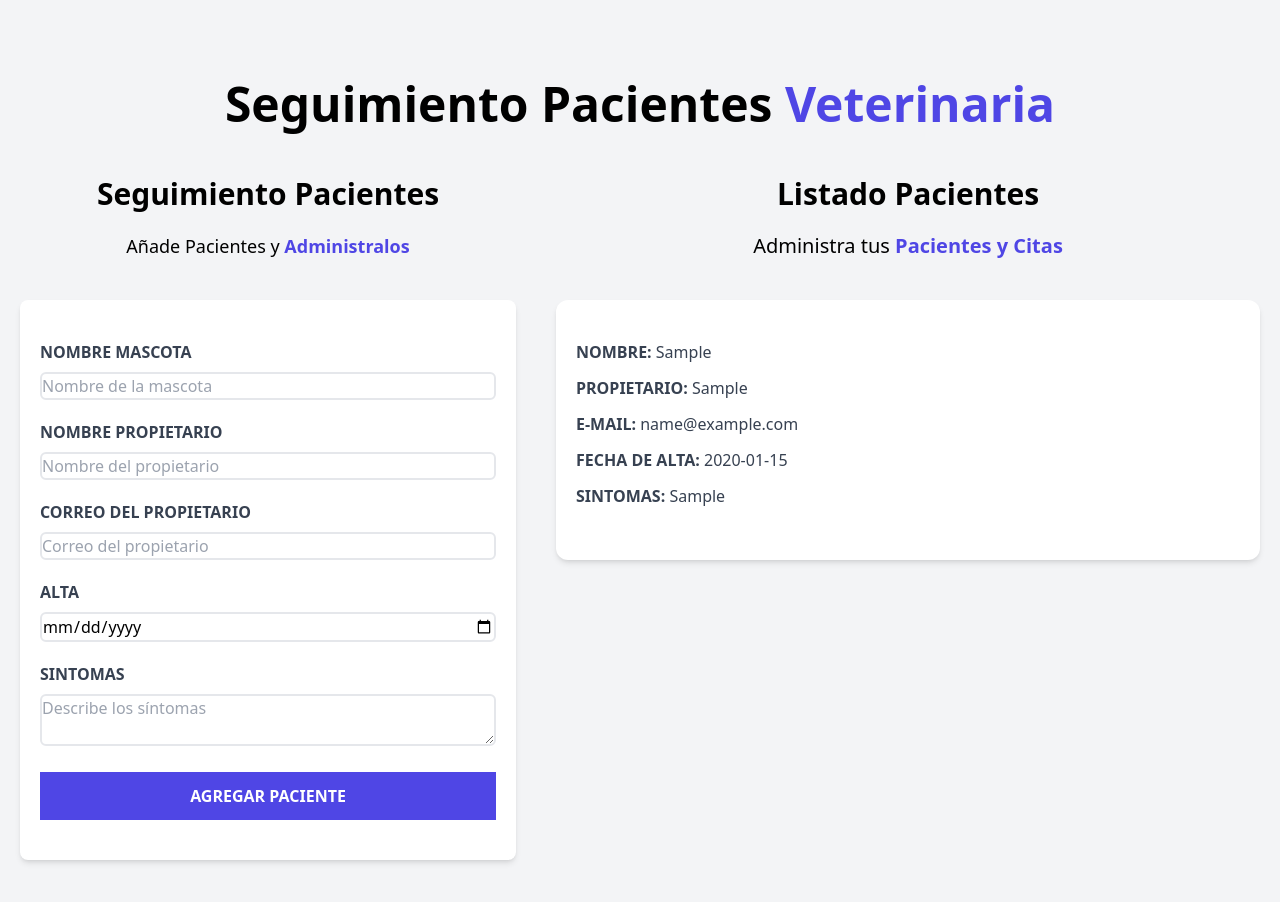
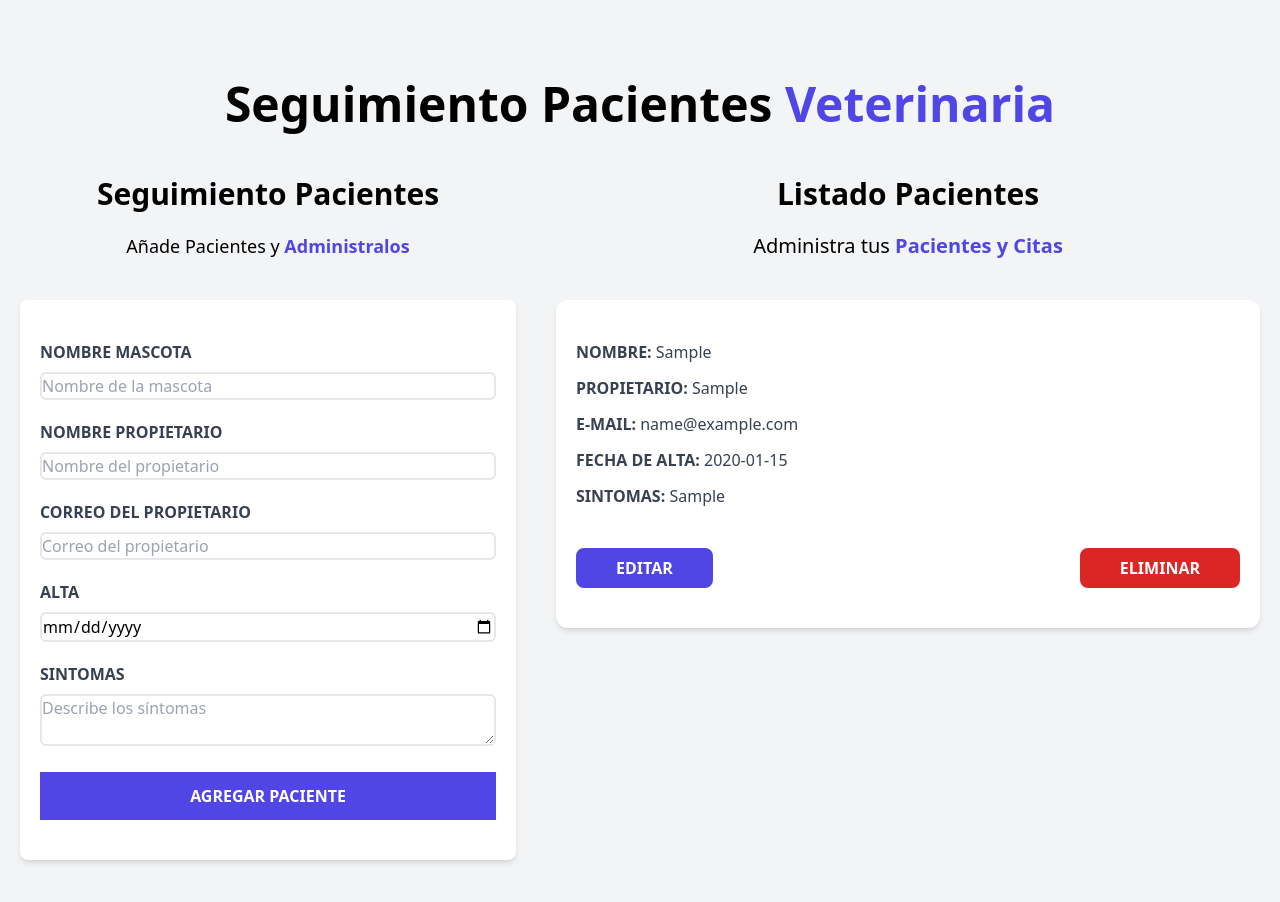
Before and after one commit to jdamianlh/citas-react, a React (Vite) app: page / in a window 1280 px wide. Both pictures are taken after typing "Sample", "Sample", "name@example.com", "2020-01-15", "Sample" into the empty fields and a click on the input "Agregar Paciente". Shown: the top 902 px of the page. Built offline with nearby package versions, Linux system fonts and the light colour scheme.

Commit message:
Edicion de un registro

```diff
--- a/src/App.jsx
+++ b/src/App.jsx
@@ -1,4 +1,4 @@
-import { useState } from "react"
+import { useState, useEffect } from "react"
 import Header from "./components/Header"
 import Formulario from "./components/Formulario"
 import ListadoPacientes from "./components/ListadoPacientes"
@@ -6,6 +6,7 @@
 function App() {
 
   const [pacientes, setPacientes] = useState([])
+  const [paciente, setPaciente] = useState({})
 
   return (
     <div className="container mx-auto mt-20">
@@ -14,9 +15,12 @@
         <Formulario
           pacientes= {pacientes}
           setPacientes={setPacientes}
+          paciente={paciente}
+          setPaciente={setPaciente}
         />
         <ListadoPacientes
           pacientes={pacientes}
+          setPaciente={setPaciente}
         />
       </div>
     </div>
--- a/src/components/Formulario.jsx
+++ b/src/components/Formulario.jsx
@@ -1,6 +1,6 @@
-import { useState } from "react"
+import { useState, useEffect } from "react"
 import Error from "./Error"
-const Formulario = ({pacientes, setPacientes}) => {
+const Formulario = ({pacientes, setPacientes, paciente, setPaciente}) => {
 
     const [nombre, setNombre] = useState('')
     const [propietario, setPropietario] = useState('')
@@ -9,6 +9,16 @@
     const [sintomas, setSintomas] = useState('')
 
     const [error, setError] = useState(false)
+
+    useEffect(()=>{
+        if(Object.keys(paciente).length > 0){
+            setNombre(paciente.nombre)
+            setPropietario(paciente.propietario)
+            setEmail(paciente.email)
+            setFecha(paciente.fecha)
+            setSintomas(paciente.sintomas)
+        }
+    },[paciente])
 
     const generarId = () => {
         const random = Math.random().toString(36).substring(2)
@@ -32,11 +42,25 @@
             propietario,
             email,
             fecha,
-            sintomas,
-            id: generarId()
+            sintomas
         }
 
-        setPacientes([...pacientes, objetoPaciente])
+        if(paciente.id){
+            //Editando el registro
+            console.log('Editando..')
+            objetoPaciente.id = paciente.id
+            const pacientesActualizados = pacientes.map(pacienteState => pacienteState.id === paciente.id ? objetoPaciente : pacienteState)
+            setPacientes(pacientesActualizados)
+            setPaciente({})
+        }else{
+            //Nuevo registro
+            objetoPaciente.id = generarId()
+            setPacientes([...pacientes, objetoPaciente])
+        }
+
+
+
+        //Reiniciando los states
         setNombre('')
         setPropietario('')
         setEmail('')
@@ -119,7 +143,7 @@
                     />
                 </div>
                 <input type="submit" className="bg-indigo-600 w-full p-3 text-white uppercase font-bold hover:bg-indigo-700 cursor-pointer transition-all"
-                    value="Agregar Paciente"
+                    value={paciente.id ? "Editar Paciente" : "Agregar Paciente"}
                 />
             </form>
         </div>
--- a/src/components/ListadoPacientes.jsx
+++ b/src/components/ListadoPacientes.jsx
@@ -1,5 +1,9 @@
+import { useEffect } from "react"
 import Paciente from "./Paciente"
-const ListadoPacientes = ({pacientes}) => {
+
+const ListadoPacientes = ({pacientes, setPaciente}) => {
+
+
 
     return (
         <div className="md:w-1/2 lg:w-3/5 md:h-screen overflow-y-scroll">
@@ -16,6 +20,7 @@
                     <Paciente
                         key={paciente.id}
                         paciente={paciente}
+                        setPaciente={setPaciente}
                     />
                 ))}
             </>
--- a/src/components/Paciente.jsx
+++ b/src/components/Paciente.jsx
@@ -1,4 +1,4 @@
-const Paciente = ({paciente}) => {
+const Paciente = ({paciente, setPaciente}) => {
 
     const {nombre, propietario, email, fecha, sintomas} = paciente
 
@@ -19,6 +19,22 @@
             <p className="font-bold mb-3 text-gray-700 uppercase">Sintomas: {''}
                 <span className="font-normal normal-case">{sintomas}</span>
             </p>
+
+            <div className="flex justify-between mt-10">
+                <button
+                    type="button"
+                    className="py-2 px-10 bg-indigo-600 hover:bg-indigo-700 text-white font-bold uppercase rounded-lg"
+                    onClick={() => setPaciente(paciente)}
+                >
+                    Editar
+                </button>
+                <button
+                    type="button"
+                    className="py-2 px-10 bg-red-600 hover:bg-red-700 text-white font-bold uppercase rounded-lg"
+                >
+                    Eliminar
+                </button>
+            </div>
         </div>
     )
 }
```
